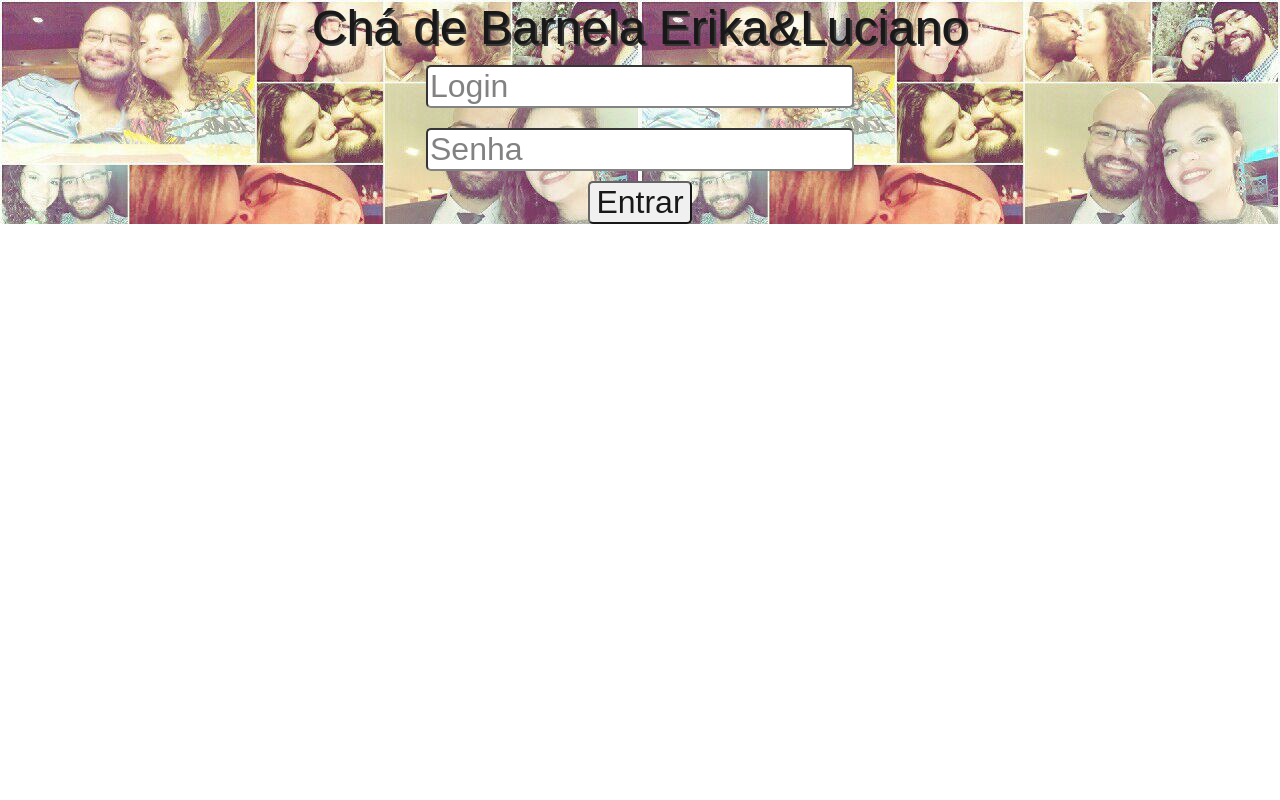
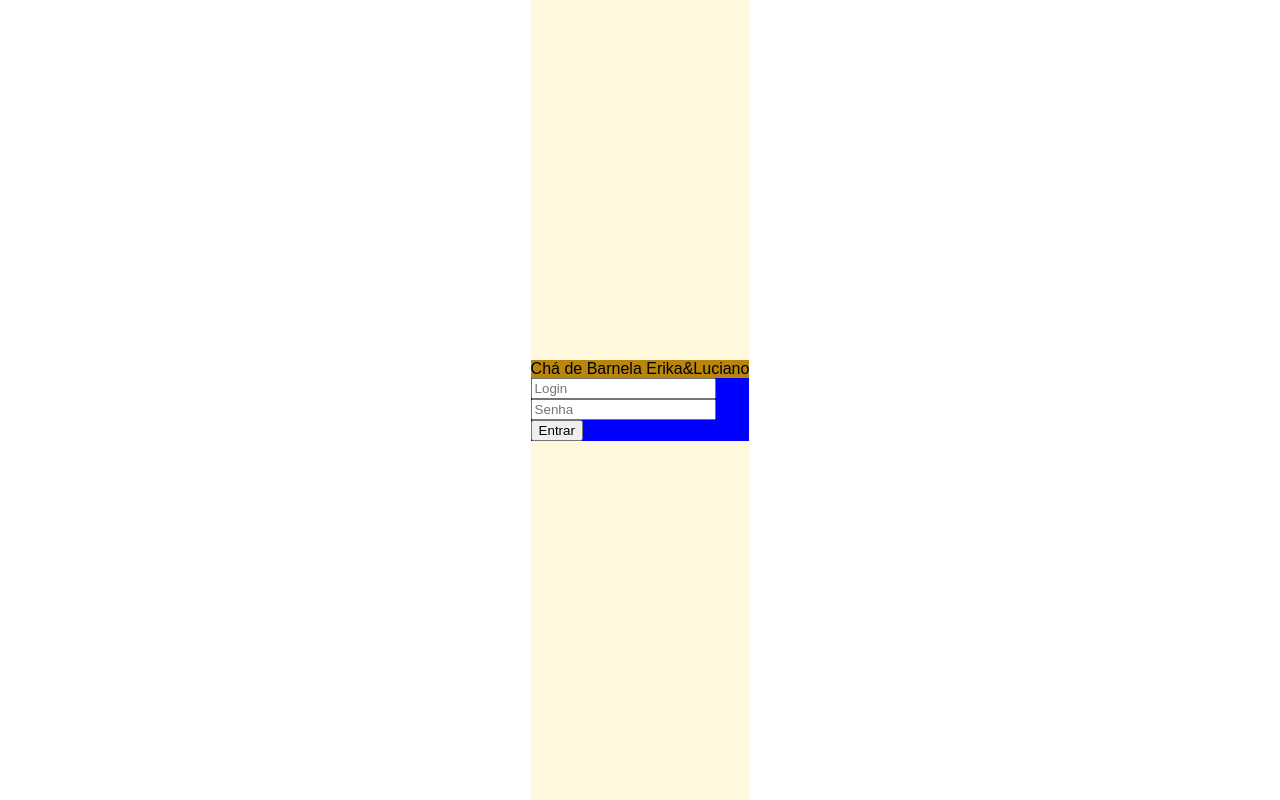
Before and after one commit to geronimo-lisboa/cha-de-panela, a React (Create React App) app in the folder front/cha-de-panela/: page / in a window 1280 px wide. Built offline with nearby package versions, Linux system fonts and the light colour scheme.

Commit message:
Usando uma div wrapper consegui ter a tela inicial centralizada E ter scroll na tela dos presentes.

```diff
--- a/front/cha-de-panela/src/App.css
+++ b/front/cha-de-panela/src/App.css
@@ -1,68 +1,43 @@
 .App {
   display: flex;
   flex-direction: column;
+  flex-wrap: wrap;
   justify-content: center;
-  text-align: center;
-  opacity:0.9;
-  background-color:antiquewhite;
-  position:relative;
-  width:100%;
-  height:100%;
-  top:0px;
-  left:0px;
-  z-index:1000;
-  background-image: url('photo_2018-08-07_08-24-52.jpg');
+  align-content: stretch;
+  align-items: center;
+}
+
+.LoginContainer {
+  display: flex;
+  flex-direction: column;
+  justify-content: center;
+  align-items: center;
+  order: 0;
+  flex: 0 1 auto;
+  background-color: cornsilk;
+  height: 100vh;
+}
+
+.Titulo {
+  order: 0;
+  flex: 0 1 auto;
+  align-self: stretch;
+  background-color: darkgoldenrod;
 }
 
 .LoginForm {
-  flex:1;
-  overflow:auto;
-}
+  order: 0;
+  flex: 0 1 auto;
+  align-self: stretch;
+  background-color: blue;
 
-
-.Titulo {
-  overflow:auto;
-  font-size:3em;
-  color: black;
-  text-shadow: 2px 2px #222222;
-  flex:1;
 }
 
 .LoginFields{
-  padding: 10px;
 }
 
 .LoginInputs {
-  font-size: 2em;
-  border-radius:5px;
-}
-
-.App-logo {
-  animation: App-logo-spin infinite 20s linear;
-  height: 80px;
-}
-
-.App-header {
-  background-color: #222;
-  height: 150px;
-  padding: 20px;
-  color: white;
-}
-
-.App-title {
-  font-size: 1.5em;
-}
-
-.App-intro {
-  font-size: large;
-}
-
-@keyframes App-logo-spin {
-  from { transform: rotate(0deg); }
-  to { transform: rotate(360deg); }
 }
 
 .ButtonLogin {
-  font-size: 2em;
-  border-radius:5px;
 }
--- a/front/cha-de-panela/src/App.js
+++ b/front/cha-de-panela/src/App.js
@@ -98,9 +98,10 @@ class App extends Component {
         if(this.state.currentApplicationState==="login"){
             return (
                 <div className="App">
-                    <Titulo/>
-                    <LoginForm onLoginButtonSubmit={this.onLoginButtonSubmit}/>
-
+                    <div className="LoginContainer">
+                        <Titulo/>
+                        <LoginForm onLoginButtonSubmit={this.onLoginButtonSubmit}/>
+                    </div>
                 </div>
             );
         }
```
